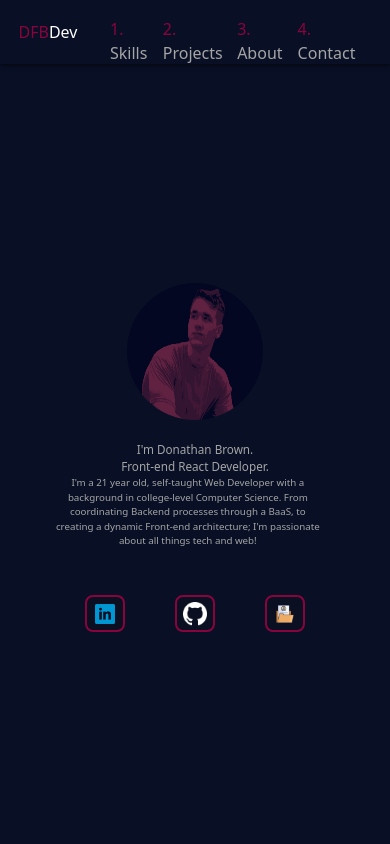
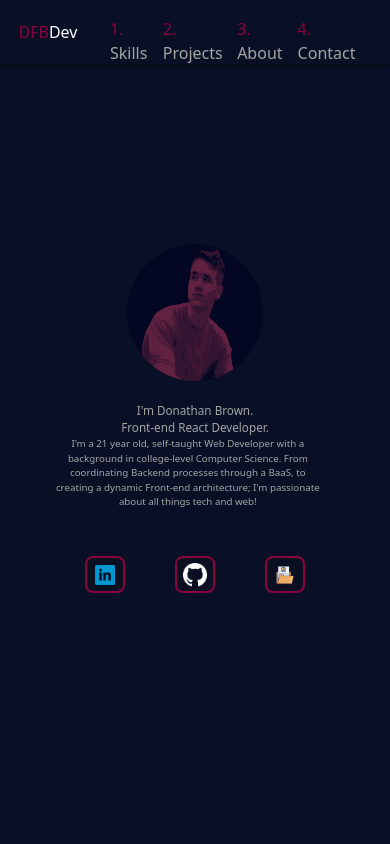
Before and after one commit to DFBDev/DFBPortfolio, a React (Create React App) app: page / in a window 390 px wide. Shown: the top 844 px of the page. Built offline with nearby package versions, Linux system fonts and the light colour scheme.

Commit message:
mobile testing

```diff
--- a/src/index.css
+++ b/src/index.css
@@ -39,7 +39,7 @@
         flex-direction:column;
         justify-content:center;
         align-items:center;
-        padding-top:30vw;
+        padding-top:10vw;
         min-height:800px !important;
     }
     .personalImg{
```
